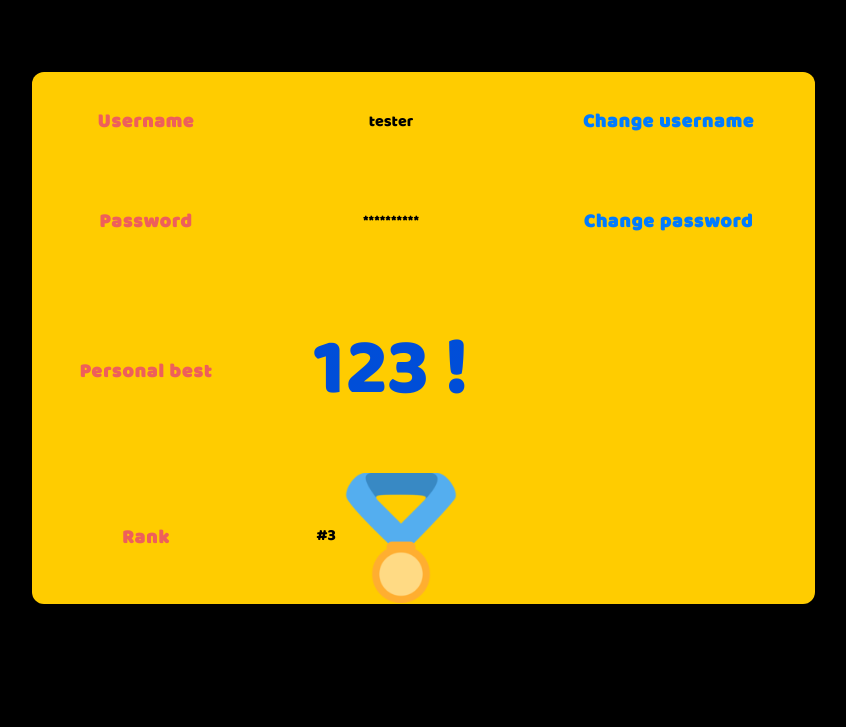
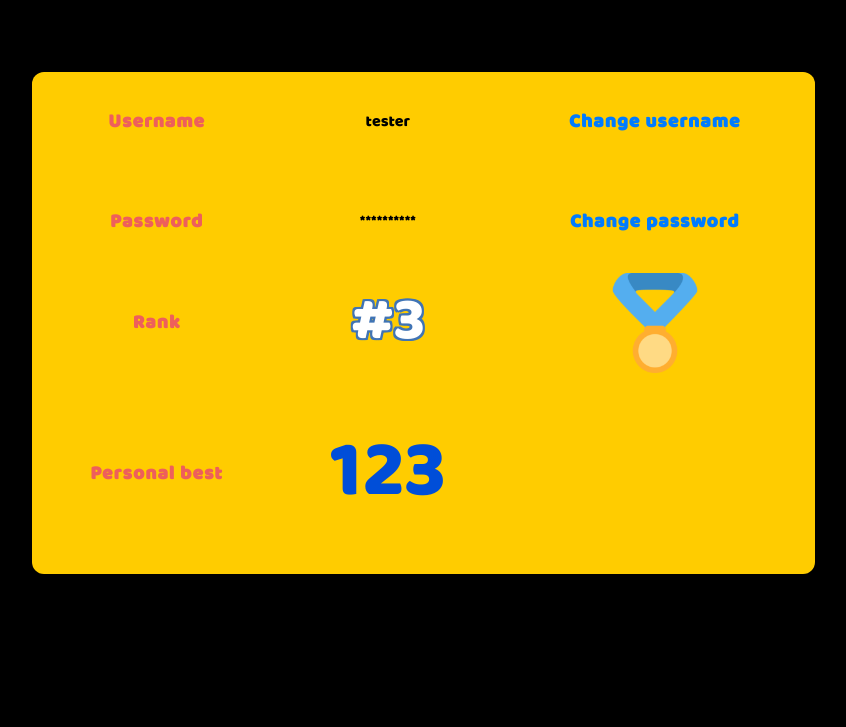
Before and after one commit to FrisoHarlaar/ik19, a Flask app: page /profile in a window 1280 px wide. Shown: the part 76-803 px from the top of the page, without its empty margins (186-1032 px from the left). After the commit the page ends 650 px from the top, so only its background shows below. Run offline with Flask 2, Linux system fonts and the light colour scheme; a user stored in the database is signed in; some libraries are stand-ins or nearby versions.

Commit message:
Finished #Rank

```diff
--- a/static/css/profile.css
+++ b/static/css/profile.css
@@ -13,13 +13,15 @@ th{
 }
 
 td{
-  color:black;
+  color: black;
   height: 100px;
   font-size: 100%;
 }
 
 #rank{
-
+  font-size: 60px;
+  color: #FFFFFF;
+  text-shadow: 2px 2px 0 #4074b5, 2px -2px 0 #4074b5, -2px 2px 0 #4074b5, -2px -2px 0 #4074b5, 2px 0px 0 #4074b5, 0px 2px 0 #4074b5, -2px 0px 0 #4074b5, 0px -2px 0 #4074b5;
 }
 
 #highscore{
--- a/templates/profile.html
+++ b/templates/profile.html
@@ -22,12 +22,13 @@
             </th>
         </tr>
         <tr>
-            <th>Personal best</th>
-            <td id=highscore>{{ highscore }} !</td>
+            <th>Rank</th>
+            <td id=rank>#{{ rank }}</td>
+            <td><img src="/static/images/sports-medal.png" width="100" height="100" alt="medaille"</td>
         </tr>
         <tr>
-            <th>Rank</th>
-            <td>#{{ rank }}<img src="/static/images/sports-medal.png" width="130" height="130" alt="medaille"</td>
+            <th>Personal best</th>
+            <td id=highscore>{{ highscore }}</td>
         </tr>
     </table>
 {% endblock %}
```
